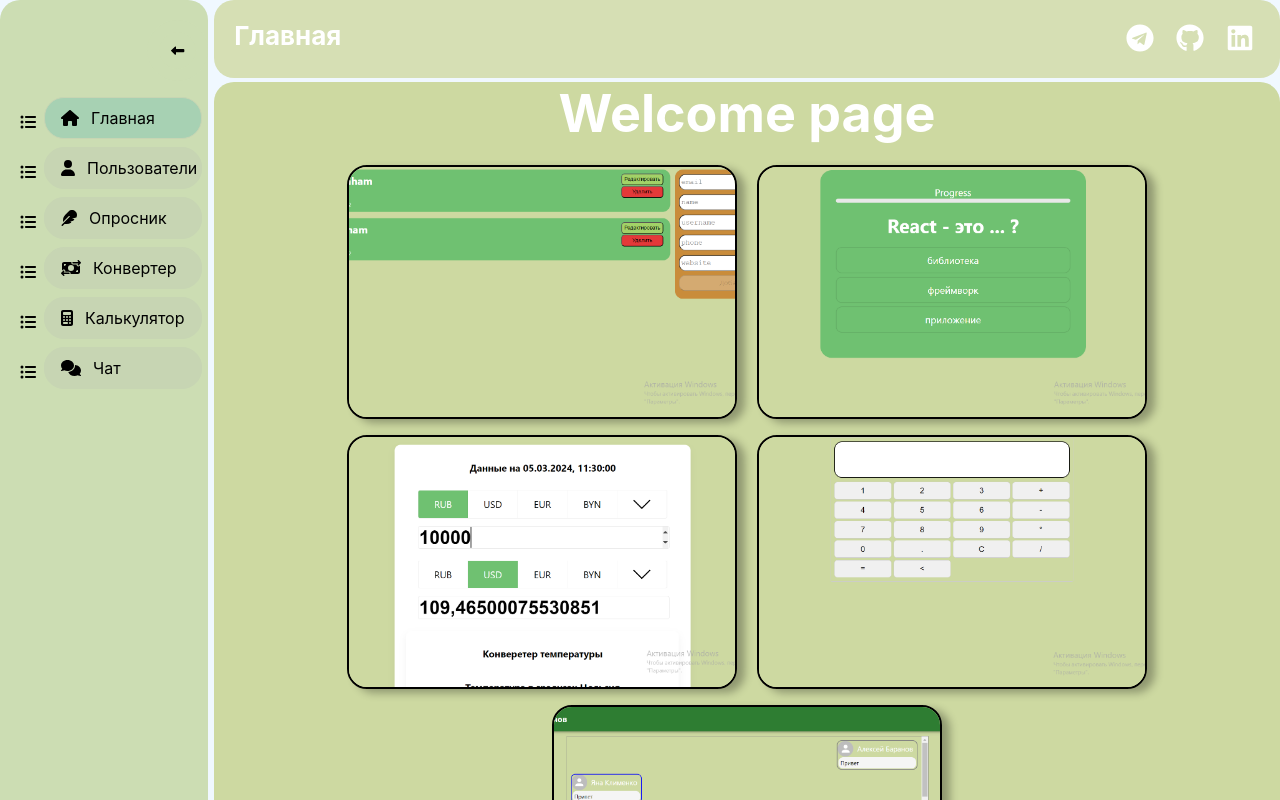
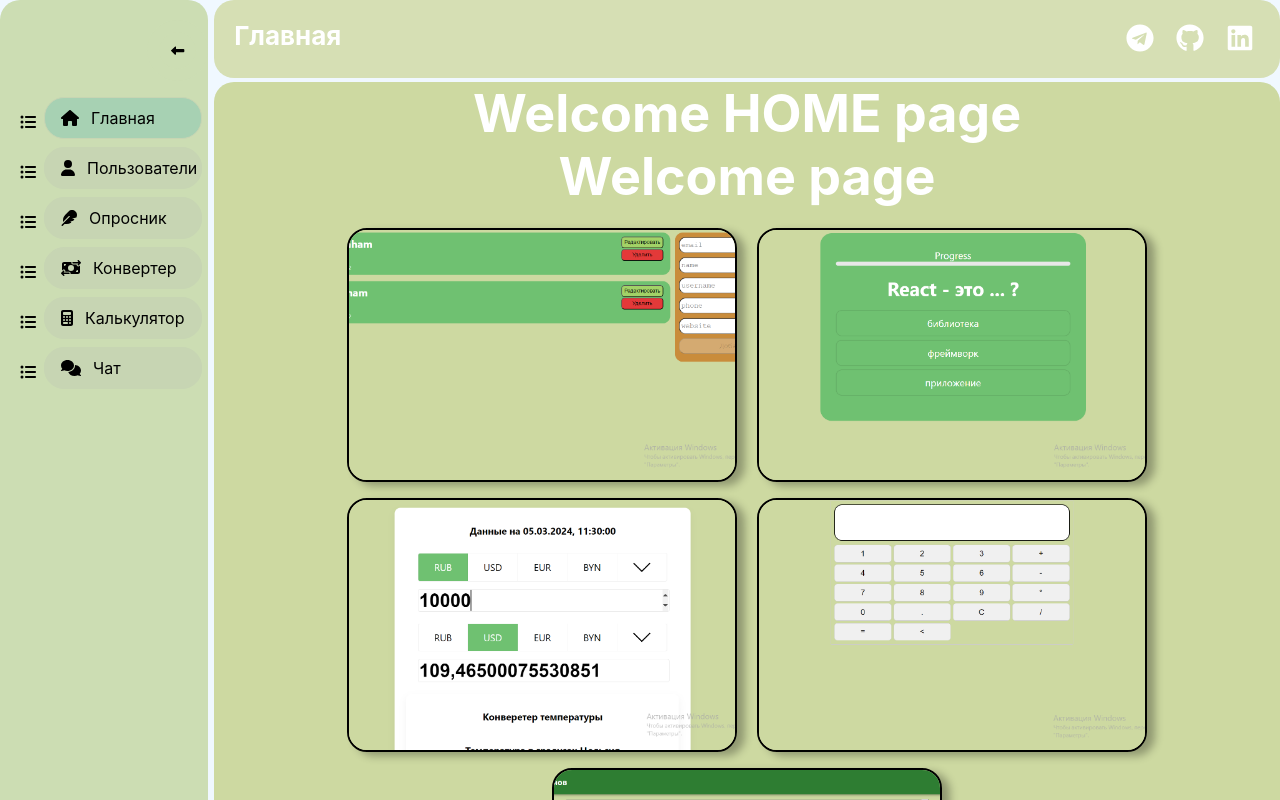
Before and after one commit to Baranov-alexei18/remeapps, a React (Create React App) app: page / in a window 1280 px wide. Shown: the top 800 px of the page. Built offline with nearby package versions, Linux system fonts and the light colour scheme.

Commit message:
added new feature

```diff
--- a/src/view/Home.tsx
+++ b/src/view/Home.tsx
@@ -6,6 +6,7 @@ const Home: React.FC = () => {
 
     return (
         <>
+            <h1>Welcome HOME page</h1>
             <h1>Welcome page</h1>
             <HomeView />
         </>
```
